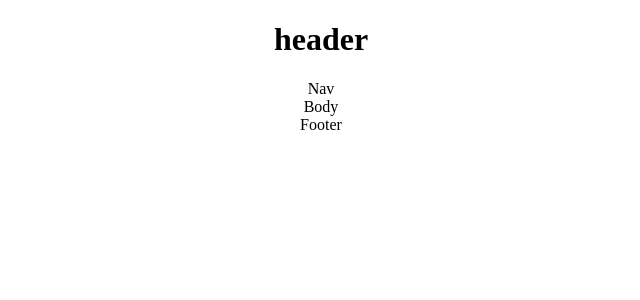
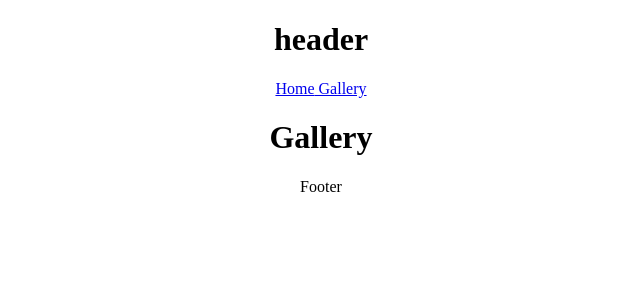
Before and after one commit to mina-mikhael/photo-gallery, a React (Create React App) app: page /gallery in a window 1280 px wide. Shown: the top 300 px of the page, without its empty margins (319-959 px from the left). Built offline with nearby package versions, Linux system fonts and the light colour scheme.

Commit message:
work in progress

```diff
--- a/src/App.js
+++ b/src/App.js
@@ -3,15 +3,23 @@ import Header from "./components/Header";
 import Nav from "./components/Nav";
 import Body from "./components/Body";
 import Footer from "./components/Footer";
+import Gallery from "./components/Gallery";
+import { BrowserRouter as Router, Routes, Route } from "react-router-dom";
 
 function App() {
   return (
-    <div className="App">
-      <Header />
-      <Nav />
-      <Body />
-      <Footer />
-    </div>
+    <Router>
+      <div className="App">
+        <Header />
+        <Nav />
+        <Routes>
+          <Route path="/" element={<Body />} />
+          <Route path="/gallery" element={<Gallery />} />
+        </Routes>
+
+        <Footer />
+      </div>
+    </Router>
   );
 }
 
--- /dev/null
+++ b/src/components/Gallery.jsx
@@ -0,0 +1,11 @@
+import React from "react";
+
+function Gallery() {
+  return (
+    <div>
+      <h1>Gallery</h1>
+    </div>
+  );
+}
+
+export default Gallery;
--- a/src/components/Nav.jsx
+++ b/src/components/Nav.jsx
@@ -1,7 +1,13 @@
 import React from "react";
+import { Link } from "react-router-dom";
 
 function Nav() {
-  return <div>Nav</div>;
+  return (
+    <div>
+      <Link to={"/"}> Home</Link>
+      <Link to={"/gallery"}> Gallery</Link>
+    </div>
+  );
 }
 
 export default Nav;
--- a/src/index.js
+++ b/src/index.js
@@ -1,17 +1,10 @@
 import React from "react";
 import ReactDOM from "react-dom/client";
 import App from "./App";
-import { BrowserRouter as Router } from "react-router-dom";
 
 const root = ReactDOM.createRoot(document.getElementById("root"));
 root.render(
-  <Router>
-    <React.StrictMode>
-      <App />
-    </React.StrictMode>
-  </Router>
+  <React.StrictMode>
+    <App />
+  </React.StrictMode>
 );
-
-// If you want to start measuring performance in your app, pass a function
-// to log results (for example: reportWebVitals(console.log))
-// or send to an analytics endpoint. Learn more: https://bit.ly/CRA-vitals
```
Also changed, not shown: src/components/Body.css (added), src/components/Footer.css (added), src/components/Gallery.css (added), src/components/Header.css (added), src/components/Nav.css (added).
